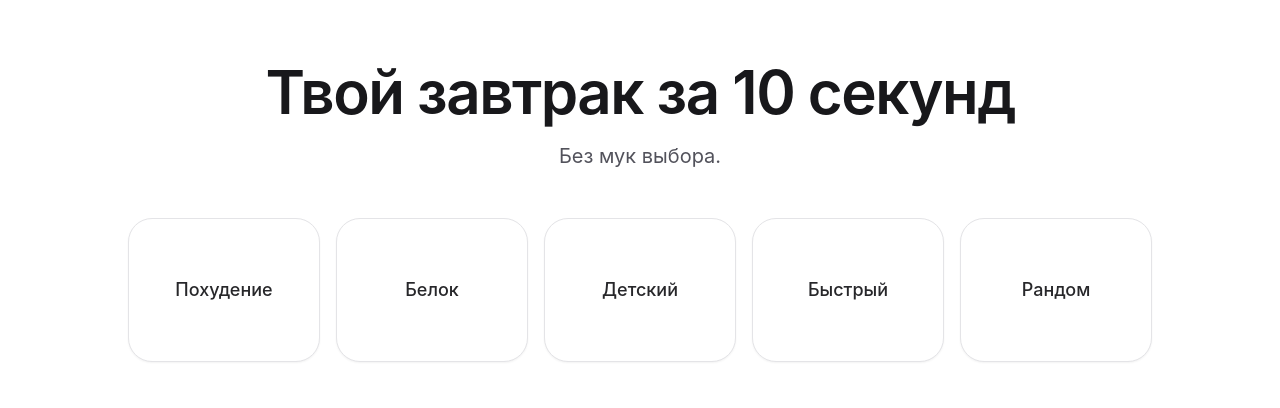
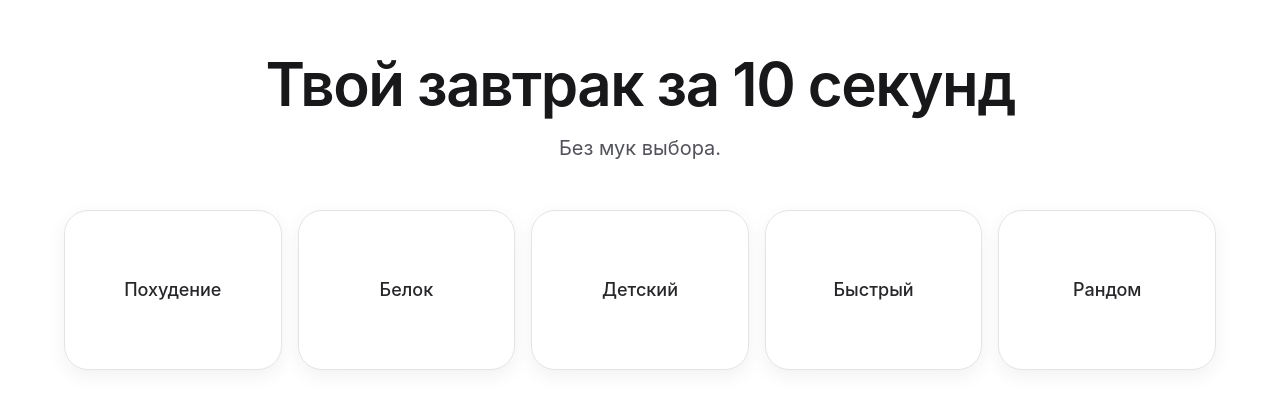
Before and after one commit to da6un4ik/gazpachp, a Next.js app: page / in a window 1280 px wide. Shown: the part 188-596 px from the top of the page. Built offline with nearby package versions, Linux system fonts and the light colour scheme.

Commit message:
Polish UI with subtle hover effects and fade-in animations

```diff
--- a/app/globals.css
+++ b/app/globals.css
@@ -9,3 +9,20 @@
 body {
   @apply bg-white text-zinc-900 antialiased;
 }
+
+@keyframes fade-in {
+  from {
+    opacity: 0;
+    transform: translateY(6px);
+  }
+  to {
+    opacity: 1;
+    transform: translateY(0);
+  }
+}
+
+@layer utilities {
+  .animate-fade-in {
+    animation: fade-in 0.45s ease-out both;
+  }
+}
--- a/pages/index.tsx
+++ b/pages/index.tsx
@@ -20,23 +20,24 @@ export default function HomeIndexPage() {
         />
       </Head>
 
-      <main className="flex min-h-screen items-center justify-center bg-white px-6 py-12">
-        <section className="w-full max-w-5xl text-center">
-          <h1 className="text-4xl font-semibold tracking-tight text-zinc-900 sm:text-6xl">
+      <main className="flex min-h-screen items-center justify-center bg-white px-6 py-14 sm:px-8">
+        <section className="animate-fade-in w-full max-w-6xl text-center">
+          <h1 className="text-4xl font-semibold leading-tight tracking-tight text-zinc-900 sm:text-6xl">
             Твой завтрак за 10 секунд
           </h1>
-          <p className="mx-auto mt-5 max-w-2xl text-lg text-zinc-600 sm:text-xl">
+          <p className="mx-auto mt-5 max-w-2xl text-lg leading-relaxed text-zinc-600 sm:text-xl">
             Без мук выбора.
           </p>
 
           <div className="mt-12 grid grid-cols-1 gap-4 sm:grid-cols-2 lg:grid-cols-5">
-            {modes.map((mode) => (
+            {modes.map((mode, index) => (
               <Link
                 key={mode.key}
                 href={`/result?mode=${mode.key}`}
-                className="group flex min-h-36 items-center justify-center rounded-3xl border border-zinc-200 bg-white px-5 py-6 text-lg font-medium text-zinc-800 shadow-sm transition duration-200 hover:-translate-y-1 hover:border-zinc-300 hover:shadow-xl focus-visible:outline-none focus-visible:ring-2 focus-visible:ring-zinc-400"
+                className="group animate-fade-in flex min-h-40 items-center justify-center rounded-3xl border border-zinc-200 bg-white px-6 py-7 text-lg font-medium text-zinc-800 shadow-[0_6px_20px_rgba(15,23,42,0.06)] transition-all duration-300 ease-out hover:-translate-y-1 hover:border-zinc-300 hover:shadow-[0_14px_30px_rgba(15,23,42,0.12)] focus-visible:outline-none focus-visible:ring-2 focus-visible:ring-zinc-400"
+                style={{ animationDelay: `${index * 50}ms` }}
               >
-                <span className="transition group-hover:scale-105">{mode.label}</span>
+                <span className="transition-transform duration-300 group-hover:scale-105">{mode.label}</span>
               </Link>
             ))}
           </div>
--- a/pages/result.tsx
+++ b/pages/result.tsx
@@ -59,7 +59,7 @@ export default function ResultPage() {
           <title>Результат режима</title>
         </Head>
 
-        <main className="flex min-h-screen flex-col items-center justify-center gap-5 bg-white px-6 py-12 text-center">
+        <main className="animate-fade-in flex min-h-screen flex-col items-center justify-center gap-5 bg-white px-6 py-12 text-center">
           <div className="h-10 w-10 animate-spin rounded-full border-2 border-zinc-200 border-t-zinc-900" />
           <p className="text-xl font-medium tracking-tight text-zinc-800">Готовим завтрак...</p>
         </main>
@@ -74,7 +74,7 @@ export default function ResultPage() {
       </Head>
 
       <main className="flex min-h-screen items-center justify-center bg-white px-6 py-12">
-        <section className="w-full max-w-3xl rounded-[2rem] border border-zinc-100 bg-white p-8 shadow-[0_12px_40px_rgba(15,23,42,0.08)] sm:p-10">
+        <section className="animate-fade-in w-full max-w-3xl rounded-[2rem] border border-zinc-100 bg-white p-8 shadow-[0_12px_40px_rgba(15,23,42,0.08)] sm:p-10">
           <p className="text-center text-sm uppercase tracking-[0.2em] text-zinc-500">Режим: {modeLabel}</p>
 
           {!error && recipe && (
@@ -87,7 +87,7 @@ export default function ResultPage() {
                 />
               </div>
 
-              <h1 className="mt-3 text-center text-3xl font-semibold tracking-tight text-zinc-900 sm:text-4xl">
+              <h1 className="mt-4 text-center text-3xl font-semibold leading-tight tracking-tight text-zinc-900 sm:text-4xl">
                 {recipe.title}
               </h1>
 
@@ -103,7 +103,7 @@ export default function ResultPage() {
                 {recipe.steps.slice(0, 6).map((step, index) => (
                   <li
                     key={`${step}-${index}`}
-                    className="rounded-2xl border border-zinc-100 bg-zinc-50/70 px-4 py-3 text-zinc-700"
+                    className="rounded-2xl border border-zinc-100 bg-zinc-50/70 px-4 py-3 text-zinc-700 transition-colors duration-200 hover:bg-zinc-50"
                   >
                     <span className="mr-2 font-medium text-zinc-900">{index + 1}.</span>
                     {step}
@@ -115,7 +115,7 @@ export default function ResultPage() {
 
           {error && (
             <div className="mt-8 rounded-2xl border border-red-200 bg-red-50 px-5 py-6 text-center">
-              <p className="text-base text-red-700">{error}</p>
+              <p className="text-base leading-relaxed text-red-700">{error}</p>
             </div>
           )}
 
@@ -125,13 +125,13 @@ export default function ResultPage() {
               onClick={() => {
                 void loadRecipe();
               }}
-              className="inline-flex w-full justify-center rounded-full bg-zinc-900 px-6 py-3 text-base font-medium text-white transition hover:bg-zinc-800 sm:w-auto"
+              className="inline-flex w-full justify-center rounded-full bg-zinc-900 px-6 py-3 text-base font-medium text-white transition-all duration-300 hover:-translate-y-0.5 hover:bg-zinc-800 hover:shadow-lg sm:w-auto"
             >
               Другой рецепт
             </button>
             <Link
               href="/"
-              className="inline-flex w-full justify-center rounded-full border border-zinc-300 px-6 py-3 text-base font-medium text-zinc-700 transition hover:border-zinc-400 hover:text-zinc-900 sm:w-auto"
+              className="inline-flex w-full justify-center rounded-full border border-zinc-300 px-6 py-3 text-base font-medium text-zinc-700 transition-all duration-300 hover:-translate-y-0.5 hover:border-zinc-400 hover:text-zinc-900 hover:shadow-sm sm:w-auto"
             >
               Назад
             </Link>
@@ -154,7 +154,7 @@ function StatCard({
   return (
     <div className={`rounded-2xl border border-zinc-100 bg-zinc-50 px-4 py-3 ${className}`}>
       <p className="text-xs uppercase tracking-[0.15em] text-zinc-500">{label}</p>
-      <p className="mt-2 text-lg font-semibold tracking-tight text-zinc-900">{value}</p>
+      <p className="mt-2 text-lg font-semibold leading-snug tracking-tight text-zinc-900">{value}</p>
     </div>
   );
 }
```
